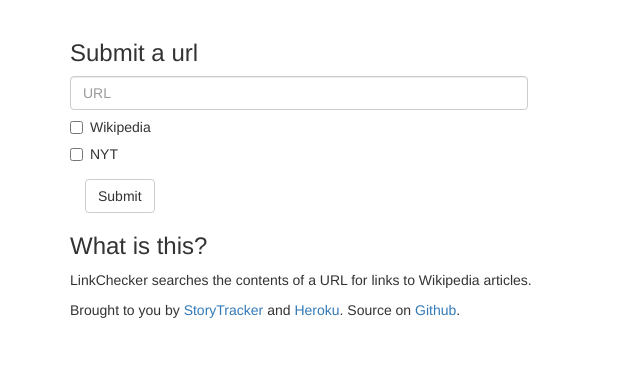
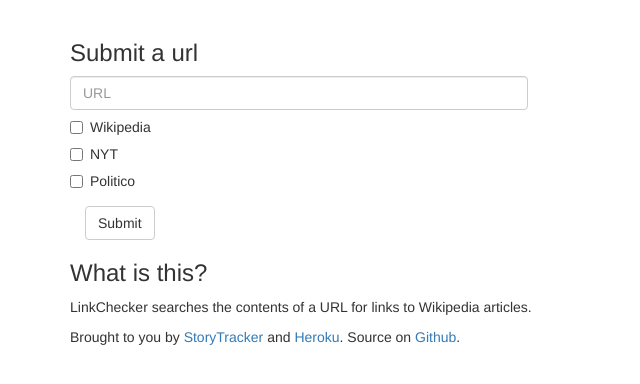
Before and after one commit to Kiran-Kowda/linkchecker, a Flask app: page / in a window 1280 px wide. Shown: the part 51-435 px from the top of the page, without its empty margins (0-640 px from the left). Run offline with Flask 2, Linux system fonts and the light colour scheme; some libraries are stand-ins or nearby versions.

Commit message:
added Politico

```diff
--- a/templates/index.html
+++ b/templates/index.html
@@ -45,6 +45,11 @@
                           <input type="checkbox" name="link_type" value="nytimes.com"> NYT
                         </label>
                       </div>
+                      <div class="checkbox">
+                        <label>
+                          <input type="checkbox" name="link_type" value="politico.com"> Politico
+                        </label>
+                      </div>
                     </div>
                   </div>
                   <div class="col-sm-2">
--- a/templates/results.html
+++ b/templates/results.html
@@ -41,6 +41,11 @@
                           <input type="checkbox" name="link_type" value="nytimes.com"> NYT
                         </label>
                       </div>
+                      <div class="checkbox">
+                        <label>
+                          <input type="checkbox" name="link_type" value="politico.com"> Politico
+                        </label>
+                      </div>
                     </div>
                   </div>
                   <div class="col-sm-2">
```
